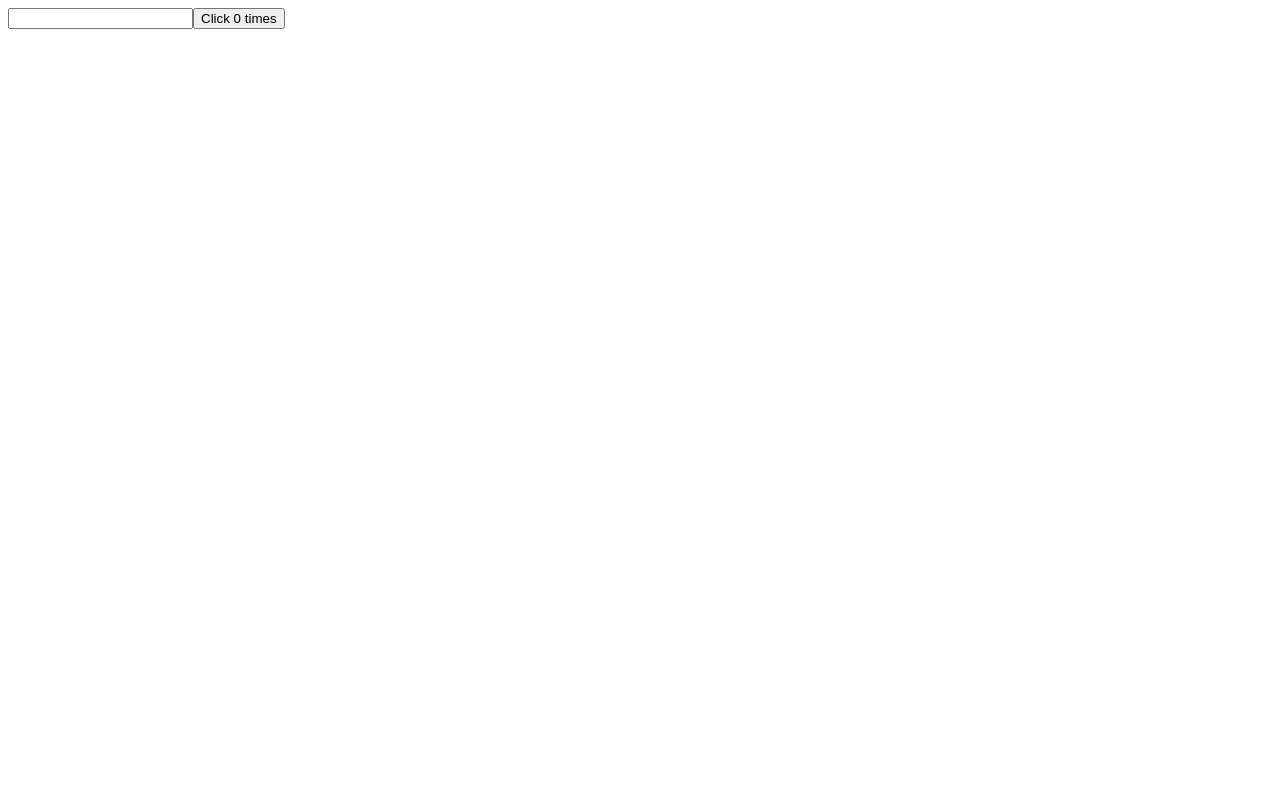
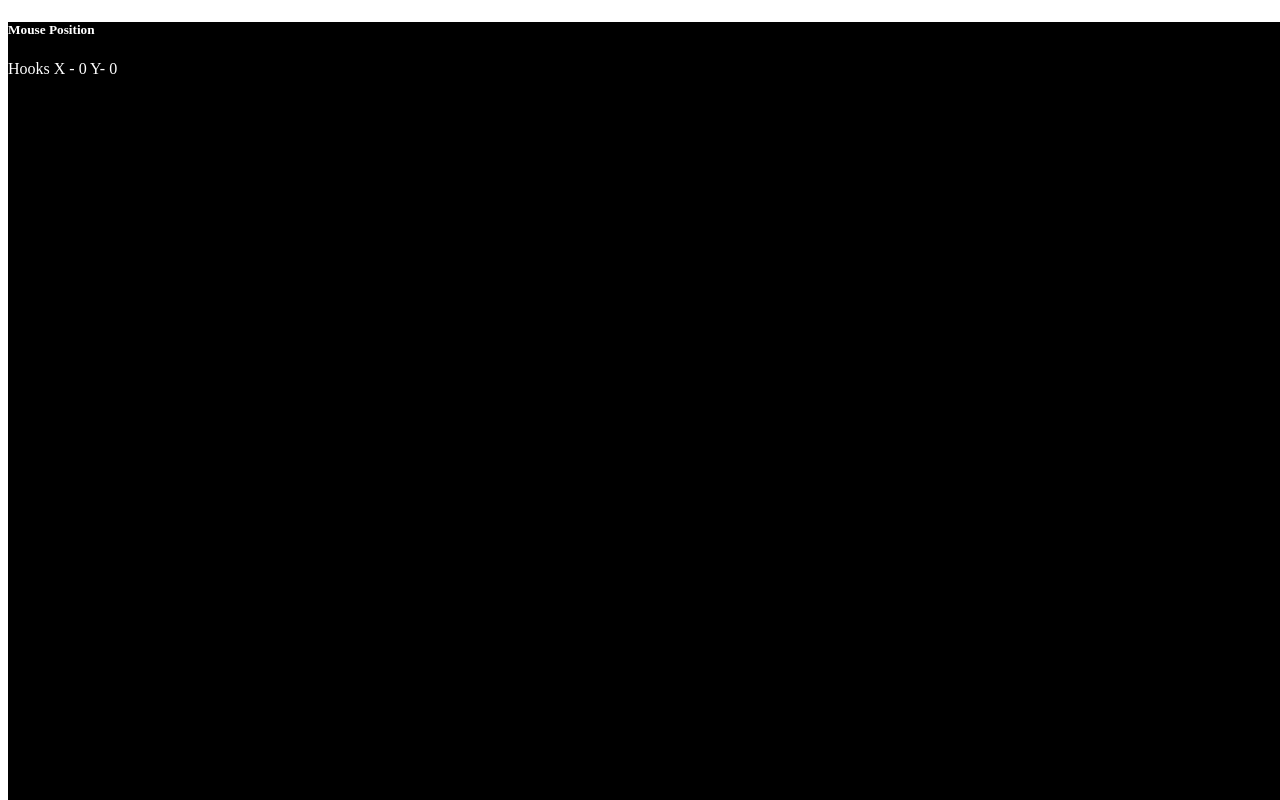
Before and after one commit to rhkdgns95/react-hooks-tutorials, a React (Create React App) app: page / in a window 1280 px wide. Shown: the top 800 px of the page. Built offline with nearby package versions, Linux system fonts and the light colour scheme.

Commit message:
#1.6 Run effects only once - MouseEvent.

```diff
--- a/src/App.tsx
+++ b/src/App.tsx
@@ -4,7 +4,8 @@ import HookCounterTwo from "./Component/HookCounterTwo";
 import HookCounterThree from "./Component/HookCounterThree";
 import HookCounterFour from "./Component/HookCounterFour";
 import HookCounterOne from "./Component/HookCounterOne";
+import HookMouse from "./Component/HookMouse";
 
-const App =  () => <HookCounterOne />;
+const App =  () => <HookMouse />;
 
 export default App;
--- /dev/null
+++ b/src/Component/HookMouse/index.tsx
@@ -0,0 +1,51 @@
+import React, { useState, useEffect } from "react";
+
+interface IPosition {
+    clientX: number;
+    clientY: number;
+}
+
+const useFetch = () => {
+    const [position, setPosition] = useState<IPosition>({clientX:0, clientY:0});
+
+    const handleMouseMove = (event: MouseEvent) => {
+        const { target, clientX, clientY } = event;
+        setPosition({
+            clientX,
+            clientY
+        });
+    }
+
+    useEffect(() => {
+        console.log("useEffect Called - Add MouseEvent");
+        window.addEventListener('mousemove', handleMouseMove);
+    }, [])
+
+    useEffect(() => {
+        console.log("useEffect Called - Update Position");
+    }, [position]);
+
+    return {
+        position,
+        handleMouseMove
+    };
+}
+const Styles:React.CSSProperties = {
+    width: '100vw',
+    height: '100vw',
+    backgroundColor: 'black',
+    color: 'white'
+}
+
+const HookMouse = () => {
+    const { position: { clientX, clientY }, handleMouseMove } = useFetch();
+
+    return (
+        <div style={Styles}>
+            <h5>Mouse Position</h5>
+            <p>Hooks X - { clientX } Y- { clientY }</p>
+        </div>
+    );
+};
+
+export default HookMouse;
```
